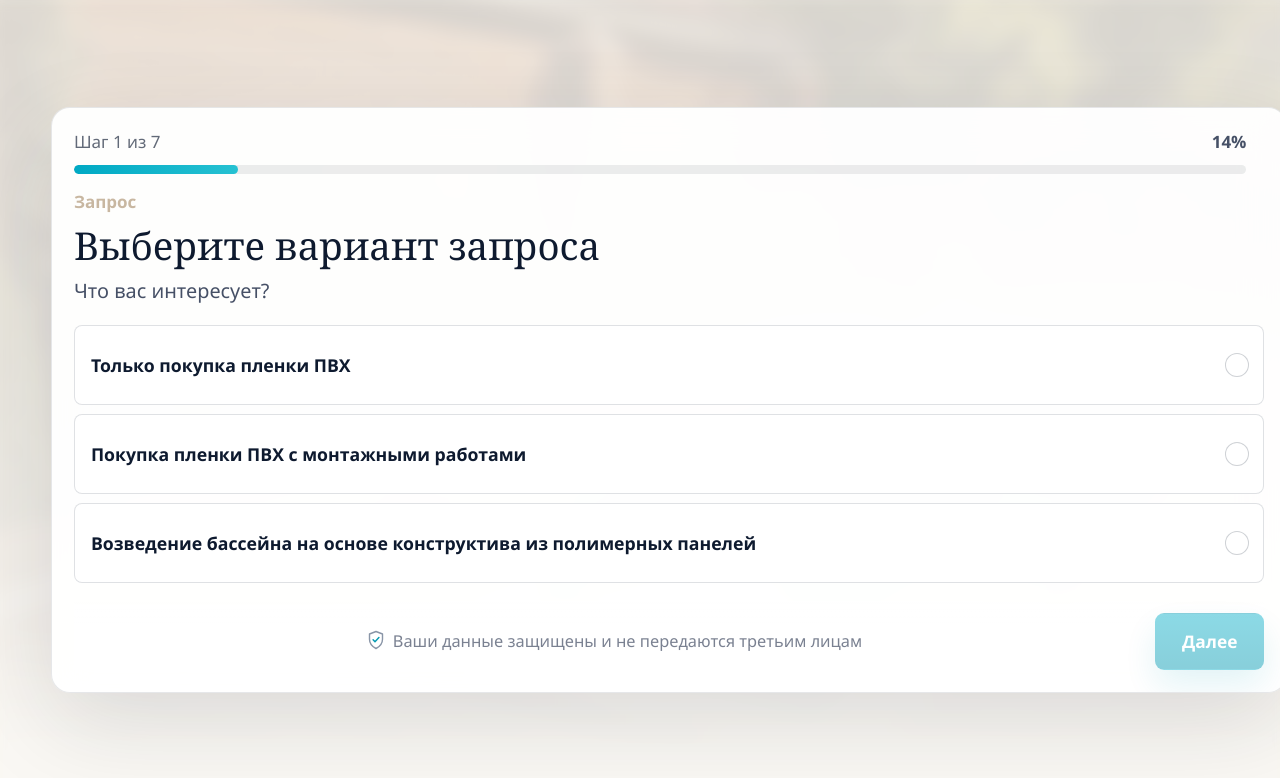
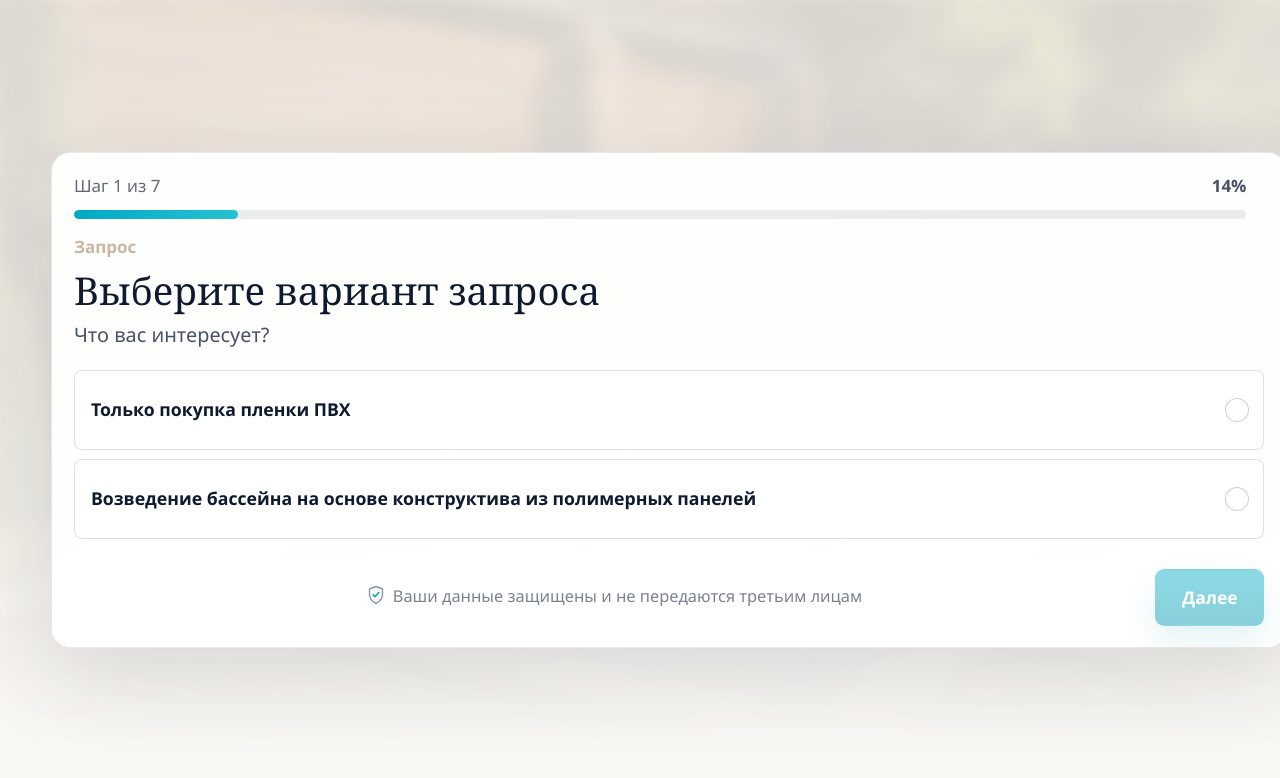
Before and after one commit to pepsicolausagpt/basek-quiz, a React (Vite) app: page / in a window 1280 px wide. Shown: the top 778 px of the page. Built offline with nearby package versions, Linux system fonts and the light colour scheme; no server answers.

Commit message:
feat: remove liner_installation option from quiz

```diff
--- a/src/components/Quiz/PoolSizeStep.jsx
+++ b/src/components/Quiz/PoolSizeStep.jsx
@@ -6,7 +6,7 @@ import {
 
 export default function PoolSizeStep({ formData, onFieldChange, errors }) {
   const isPolymer = formData.requestType === "polymer_panels_pool";
-  const hasLinerStep = formData.requestType === "liner_only" || formData.requestType === "liner_installation";
+  const hasLinerStep = formData.requestType === "liner_only";
 
   return (
     <section className="step step--custom-size">
--- a/src/components/Quiz/Quiz.jsx
+++ b/src/components/Quiz/Quiz.jsx
@@ -48,10 +48,8 @@ export default function Quiz() {
   let steps = ["requestType"];
   if (formData.requestType === "liner_only") {
     steps = ["requestType", "linerTexture", "poolSize", "contact"];
-  } else if (formData.requestType === "liner_installation") {
-    steps = ["requestType", "linerTexture", "poolSize", "location", "equipment", "additional", "budget", "contact"];
   } else {
-    // polymer_panels_pool or unselected (default to the full polymer flow/standard flow)
+    // polymer_panels_pool or unselected
     steps = ["requestType", "poolSize", "location", "equipment", "additional", "budget", "contact"];
   }
 
--- a/src/data/quizOptions.js
+++ b/src/data/quizOptions.js
@@ -1,6 +1,5 @@
 export const requestTypeOptions = [
   { value: "liner_only", label: "Только покупка пленки ПВХ" },
-  { value: "liner_installation", label: "Покупка пленки ПВХ с монтажными работами" },
   { value: "polymer_panels_pool", label: "Возведение бассейна на основе конструктива из полимерных панелей" },
 ];
 
```
